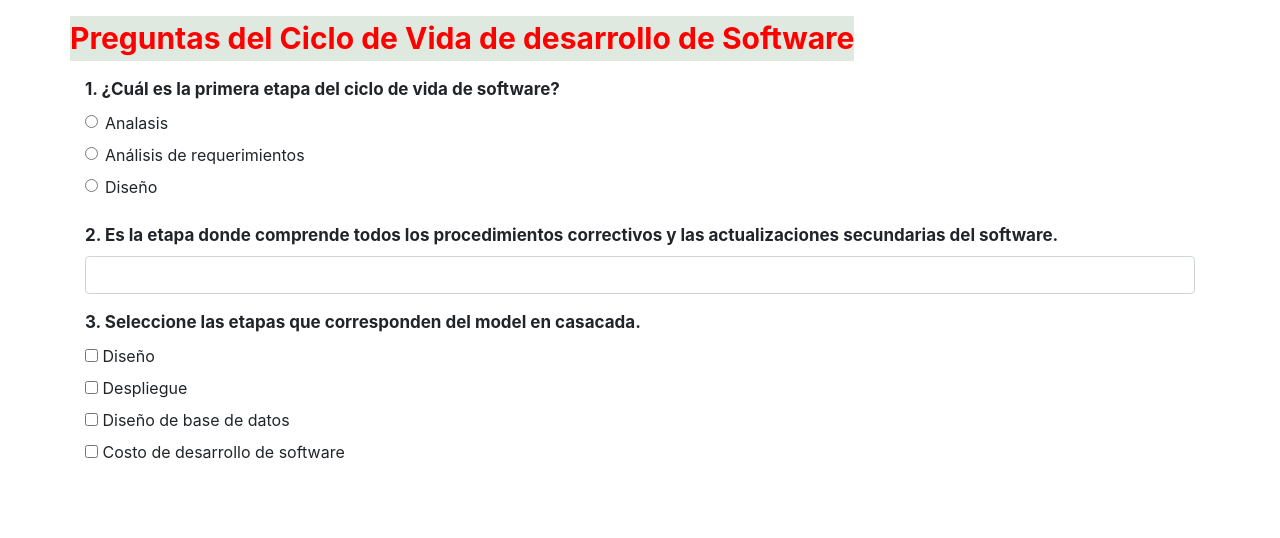
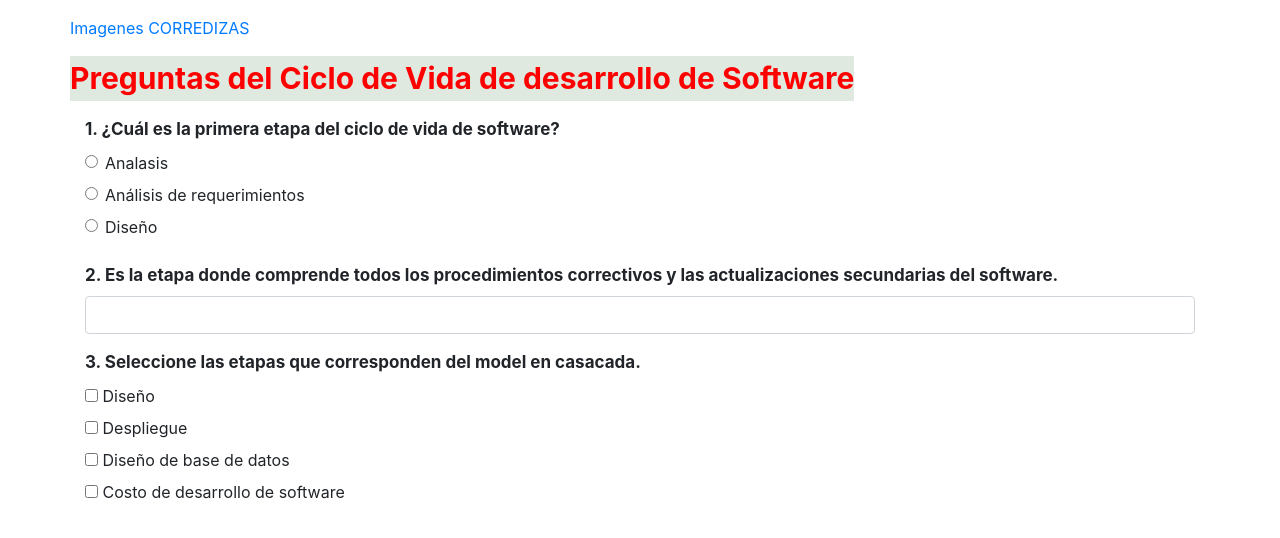
Before and after one commit to diegoandresvega134/IDS2, a website: page index.html in a window 1280 px wide. Drawn offline with nearby package versions, Linux system fonts and the light colour scheme.

Commit message:
modified index

```diff
--- a/index.html
+++ b/index.html
@@ -11,6 +11,9 @@
 </head>
 <body>
     <div class="container">
+        <div class="row pt-3">
+            <a href="imgeCarousel.html">Imagenes CORREDIZAS</a>
+        </div>
         <div class="row pt-3">
             <div class="header-title">
                 Preguntas del Ciclo de Vida de desarrollo de Software
```
